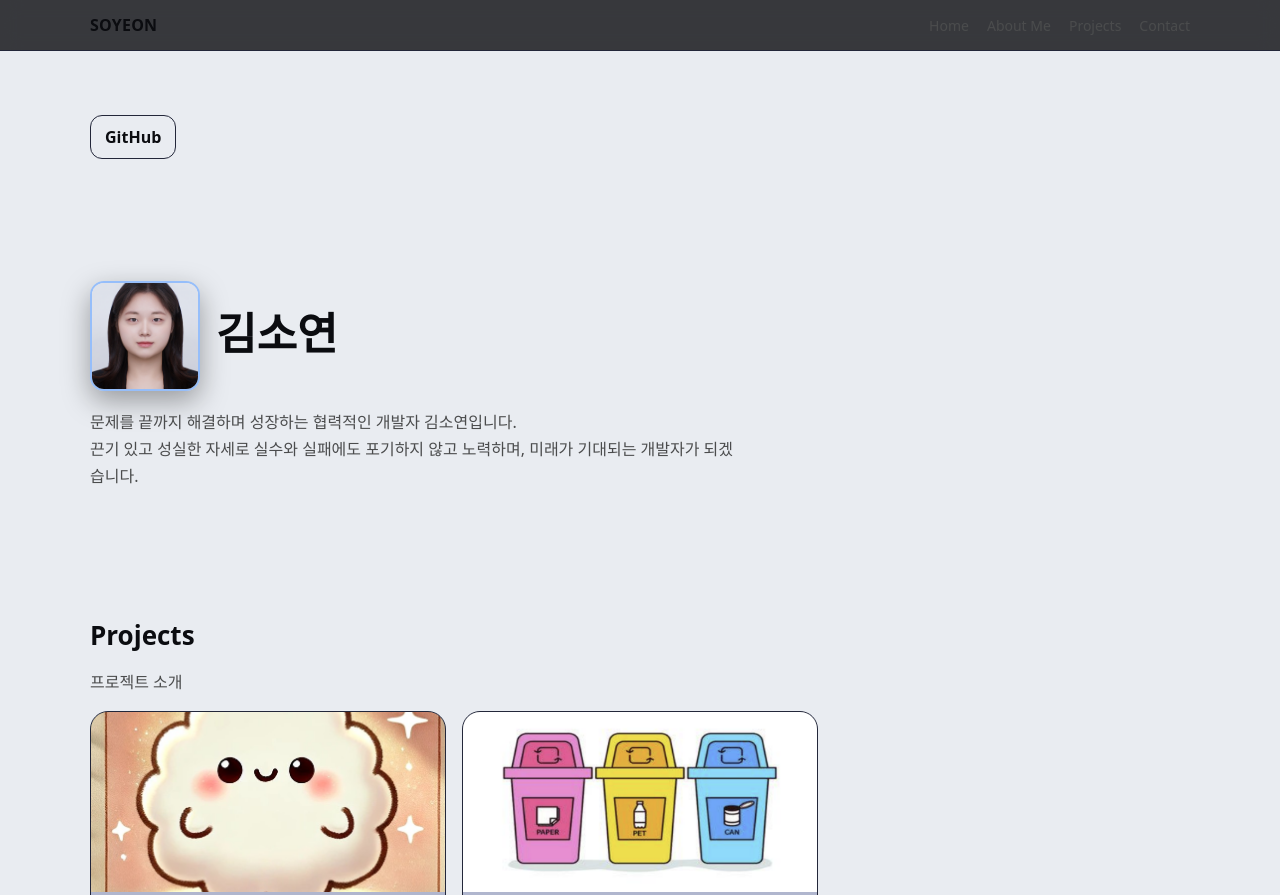
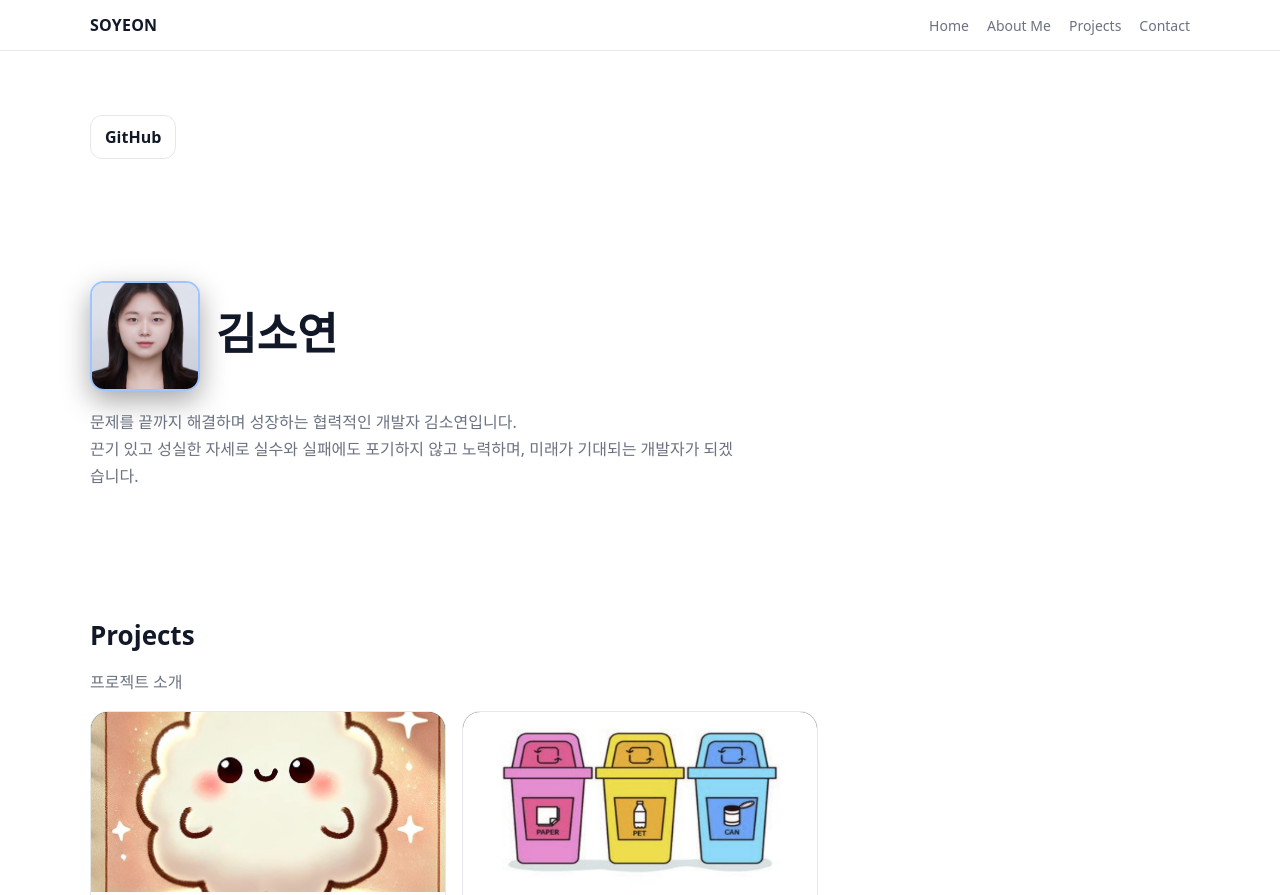
Before and after one commit to syk32/syk32.github.io, a plain HTML site: page index.html in a window 1280 px wide. Shown: the top 895 px of the page. Drawn offline with Linux system fonts and the light colour scheme.

Commit message:
Update style.css

```diff
--- a/assets/style.css
+++ b/assets/style.css
@@ -1,10 +1,10 @@
 :root{
-  --bg:#e9ecf1;
-  --panel:#b0b6ce;
-  --text:#0b0c10;
-  --muted:#4b4c4d;
-  --line:#23273a;
-  --accent:#6aa6ff;
+  --bg:#ffffff;
+  --panel:#ffffff;
+  --text:#111827;
+  --muted:#6b7280;
+  --line:#e5e7eb;
+  --accent:#2563eb;
 }
 
 *{ box-sizing:border-box; }
@@ -29,7 +29,7 @@ img{ max-width:100%; display:block; }
   position:sticky;
   top:0;
   z-index:20;
-  background:rgba(11,12,16,.8);
+  background:rgba(255,255,255,.88);
   border-bottom:1px solid var(--line);
   backdrop-filter: blur(10px);
 }
@@ -97,14 +97,14 @@ h1{
   padding:10px 14px;
   border-radius:12px;
   border:1px solid var(--line);
-  background:transparent;
+  background:#ffffff;
   color:var(--text);
   font-weight:600;
 }
-.btn:hover{ border-color:rgba(106,166,255,.45); }
+.btn:hover{ border-color:rgba(37,99,235,.35); }
 .btn.primary{
   background:var(--accent);
-  color:#0b0c10;
+  color:#ffffff;
   border-color:transparent;
 }
 .quick{
@@ -157,7 +157,7 @@ h1{
   padding:54px 0;
 }
 .section.alt{
-  background:rgba(255,255,255,.03);
+  background:#f9fafb;
   border-top:1px solid var(--line);
   border-bottom:1px solid var(--line);
 }
```
